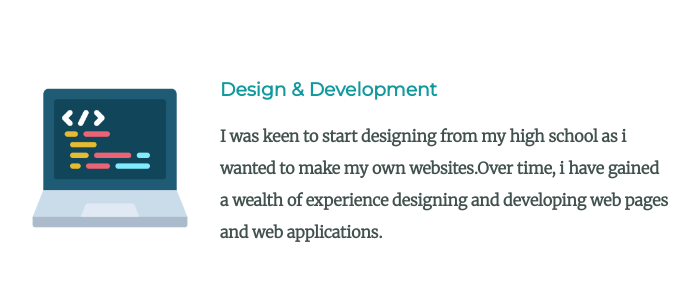
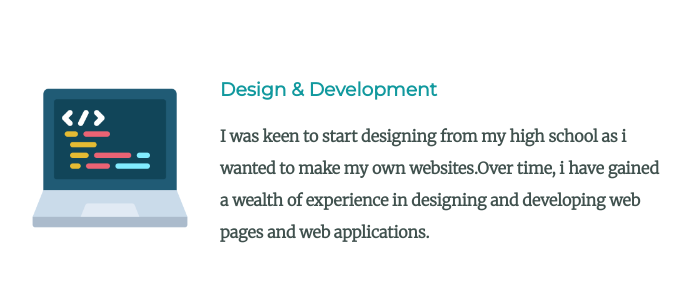
Before and after one commit to Ayaaaaaaaan/CssProject, a plain HTML site: page index.html in a window 1280 px wide. Shown: the part 1640-1938 px from the top of the page, without its empty margins (290-989 px from the left). Drawn offline with Linux system fonts and the light colour scheme.

Commit message:
fixed some typos in index.html

```diff
--- a/index.html
+++ b/index.html
@@ -29,7 +29,7 @@
           <div class="skill-row">
             <img class="srimg1" src="images/6062646.png" alt="">
             <h3>Design & Development</h3>
-            <p>I was keen to start designing from my high school as i wanted to make my own websites.Over time, i have gained a wealth of experience designing and developing web pages and web applications.</p>
+            <p>I was keen to start designing from my high school as i wanted to make my own websites.Over time, i have gained a wealth of experience in designing and developing web pages and web applications.</p>
           </div>
           <div class="skill-row">
             <img class="srimg2" src="images/throw.png" alt="">
```
